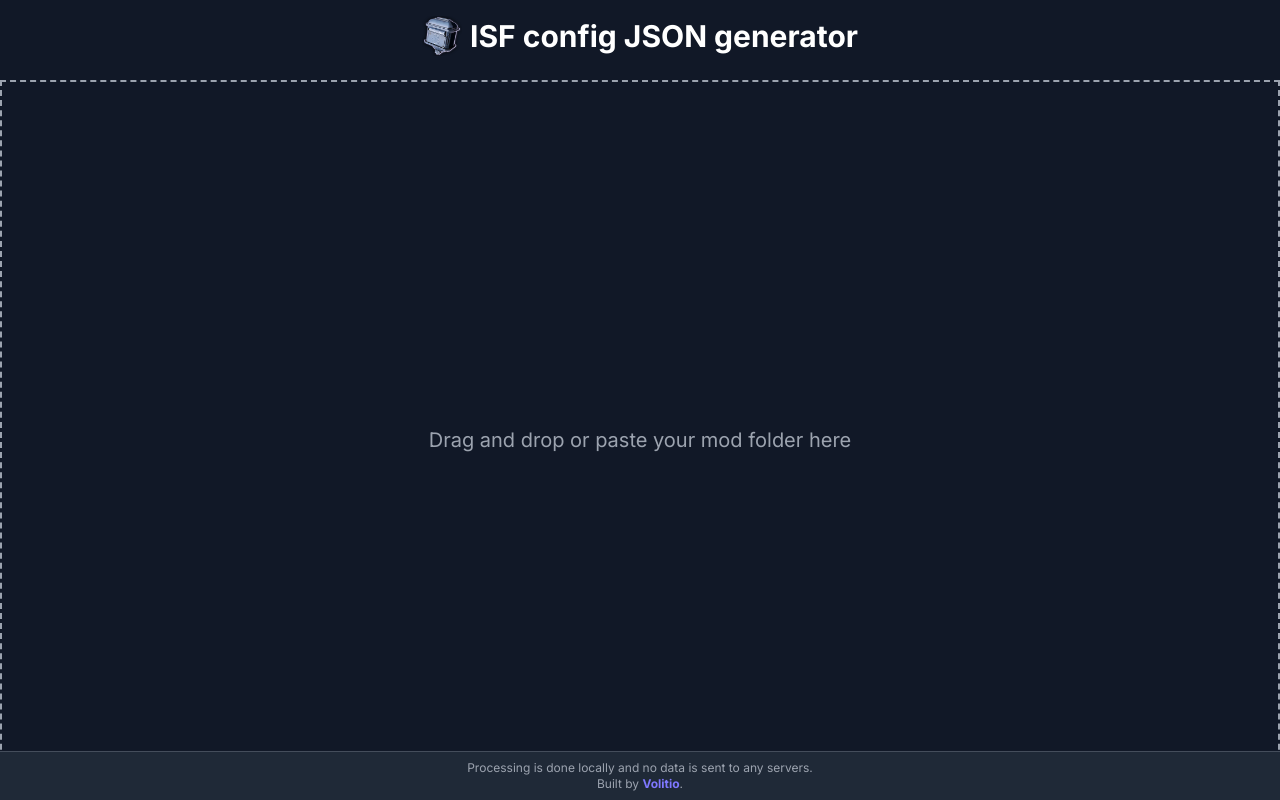
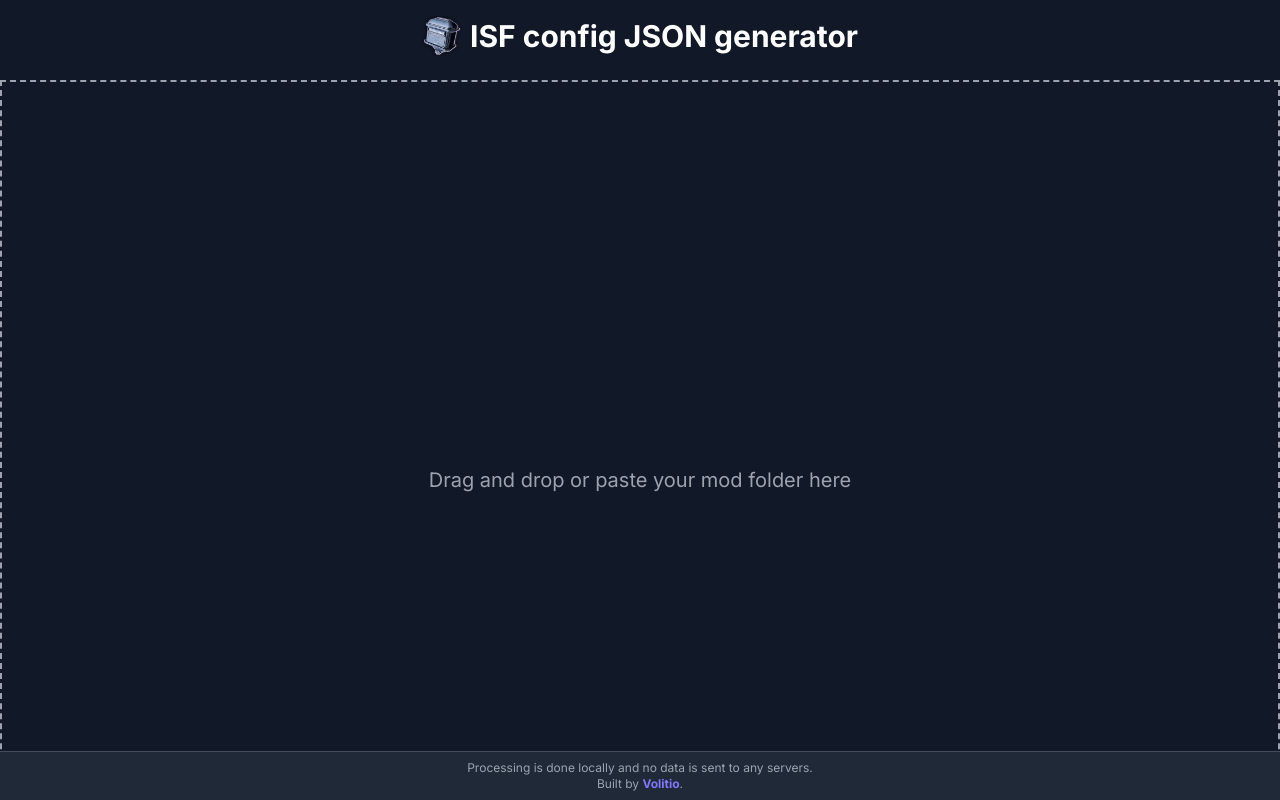
Before and after one commit to AtilioA/BG3-item-shipment-framework, a Next.js app in the folder lsx-to-isf-json/: page / in a window 1280 px wide. Built offline with nearby package versions, Linux system fonts and the light colour scheme.

Commit message:
feat: make title sticky, improve overflow with JSON preview

```diff
--- a/lsx-to-isf-json/src/app/page.tsx
+++ b/lsx-to-isf-json/src/app/page.tsx
@@ -8,14 +8,16 @@ import Image from 'next/image';
 
 const Page: React.FC = () => {
     return (
-        <div className="flex flex-col items-center justify-center h-screen bg-gray-900 text-white">
+        <div className="flex flex-col items-center justify-start h-screen bg-gray-900 text-white">
             <h1 className="text-3xl items-center align-center font-bold mb-6 mt-4">
                 <a href="/" className="hover:text-gray-400 transition-colors duration-150 ease-in-out flex items-center">
                     <Image src="/Item_CONT_GEN_Mailbox_C.png" alt="ISF icon" width={40} height={40} className="mr-2" />
                     ISF config JSON generator
                 </a>
             </h1>
-            <DragAndDropContainer />
+            <div className="flex-1 w-full overflow-y-auto">
+                <DragAndDropContainer />
+            </div>
             <Footer />
         </div>
     );
--- a/lsx-to-isf-json/src/components/DragAndDrop.tsx
+++ b/lsx-to-isf-json/src/components/DragAndDrop.tsx
@@ -155,7 +155,7 @@ const DragAndDropContainer: React.FC = () => {
             onDragOver={(event: React.DragEvent<HTMLDivElement>) => event.preventDefault()}
             className={`flex flex-col items-center ${isFolderLoaded ? 'justify-start' : 'justify-center'} h-screen w-full border-2 border-dashed ${getBorderClass()}`}
         >
-            <div className="flex flex-col items-center justify-center h-[100px] w-full">
+            <div className="flex flex-col items-center justify-center h-[100px] w-full my-4">
                 {renderContent()}
             </div>
             {jsonOutput && (
```
